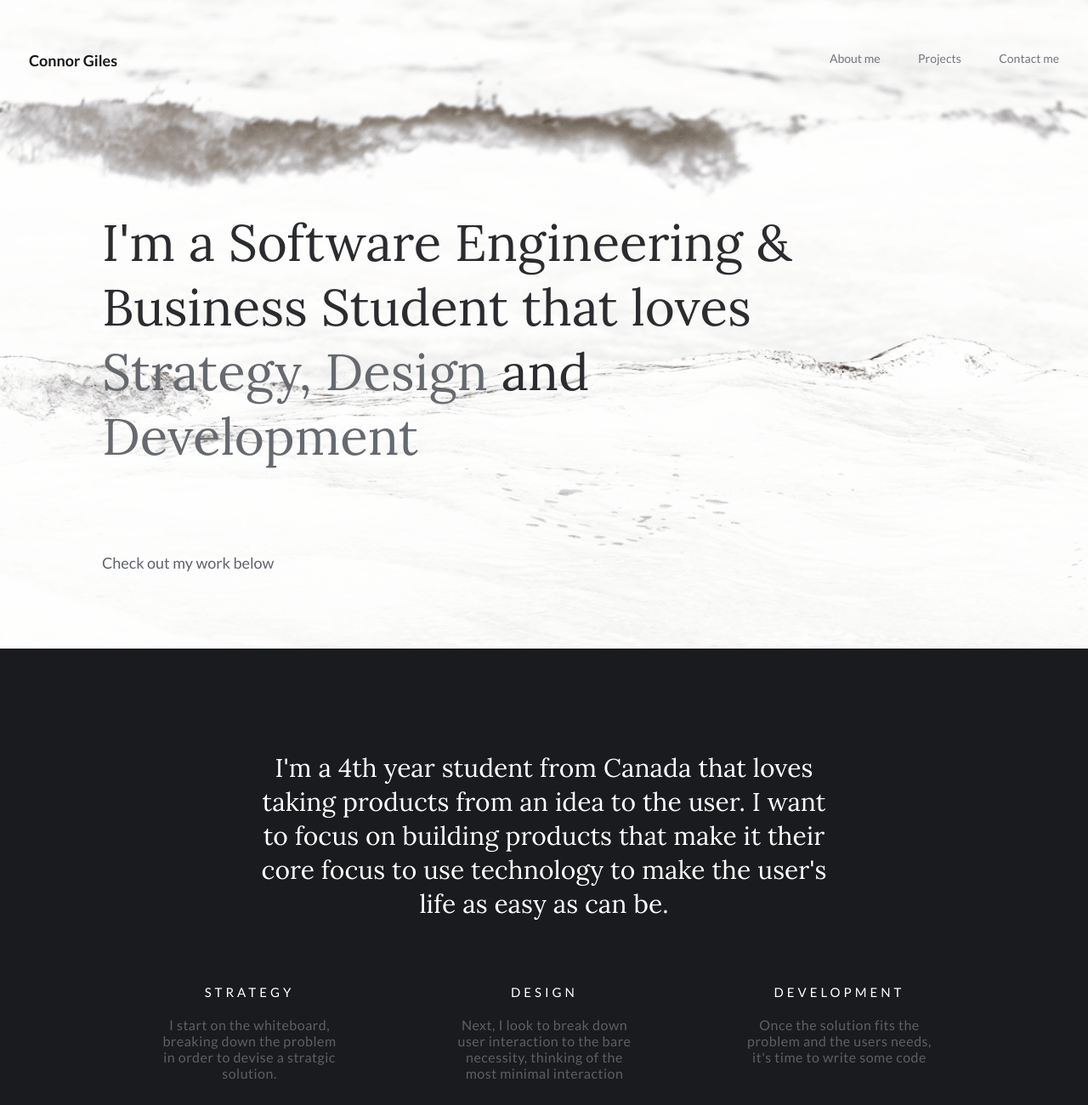
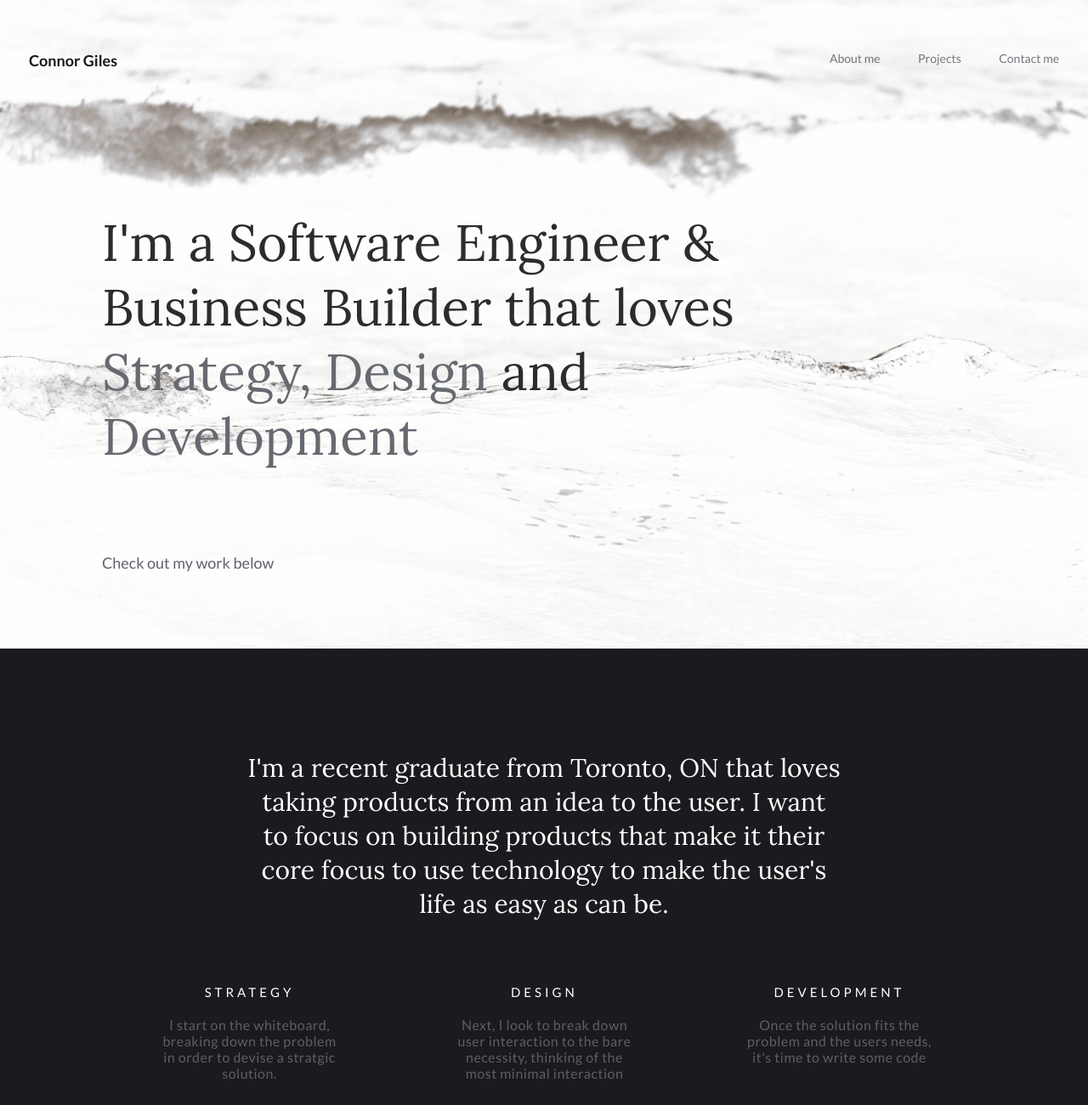
Before and after one commit to connorgiles/connorgiles.github.io, a website: page index.html in a window 1280 px wide. Shown: the top 1300 px of the page at 85% size. Drawn offline with nearby package versions, Linux system fonts and the light colour scheme.

Commit message:
Changed message

```diff
--- a/index.html
+++ b/index.html
@@ -30,7 +30,7 @@
 			</header>
 		</div>
 		<div class="container">
-			<h2 class="headerV2__header">I'm a Software Engineering &amp; Business Student that loves <a>Strategy,</a> <a>Design</a> and <a>Development</a></h2>
+			<h2 class="headerV2__header">I'm a Software Engineer &amp; Business Builder that loves <a>Strategy,</a> <a>Design</a> and <a>Development</a></h2>
 			<a href="#" class="headerV2__link">Check out my work below</a>
 		</div>
 	</section>
@@ -48,7 +48,7 @@
 	<a id="about"></a>
 	<section class="contentV5">
 		<div class="container">
-			<h2 class="contentV5__header">I'm a 4th year student from Canada that loves taking products from an idea to the user. I want to focus on building products that make it their core focus to use technology to make the user's life as easy as can be.</h2>
+			<h2 class="contentV5__header">I'm a recent graduate from Toronto, ON that loves taking products from an idea to the user. I want to focus on building products that make it their core focus to use technology to make the user's life as easy as can be.</h2>
 			<div class="contentV5__items clearfix">
 				<div class="contentV5__item">
 					<p class="contentV5__name">strategy</p>
```
